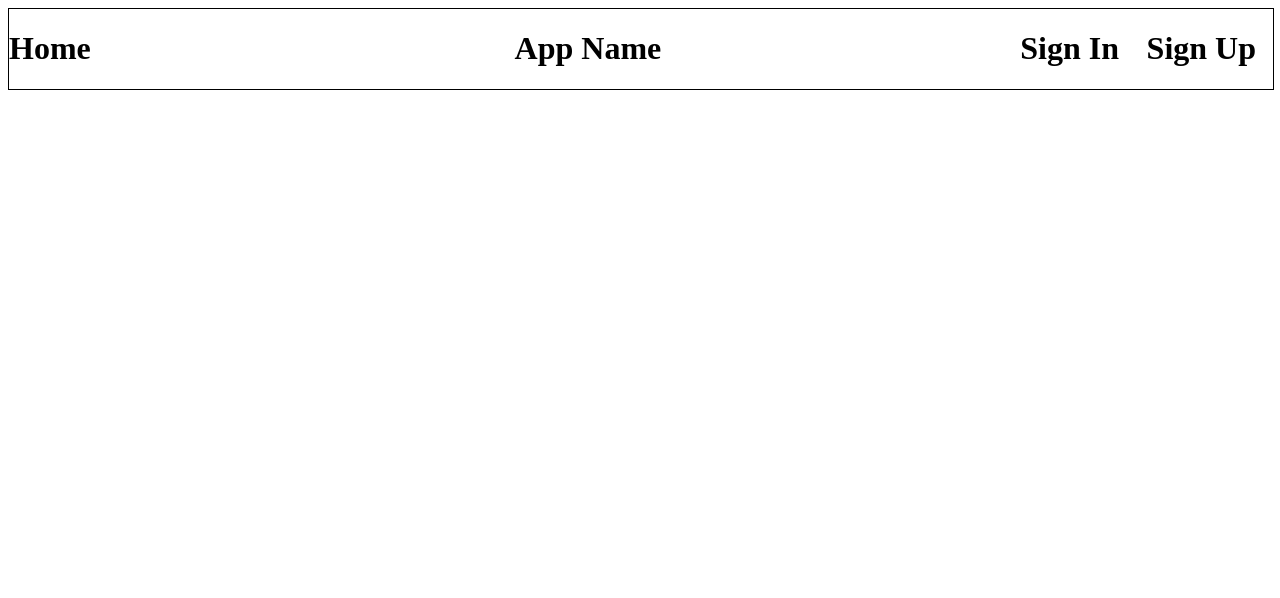
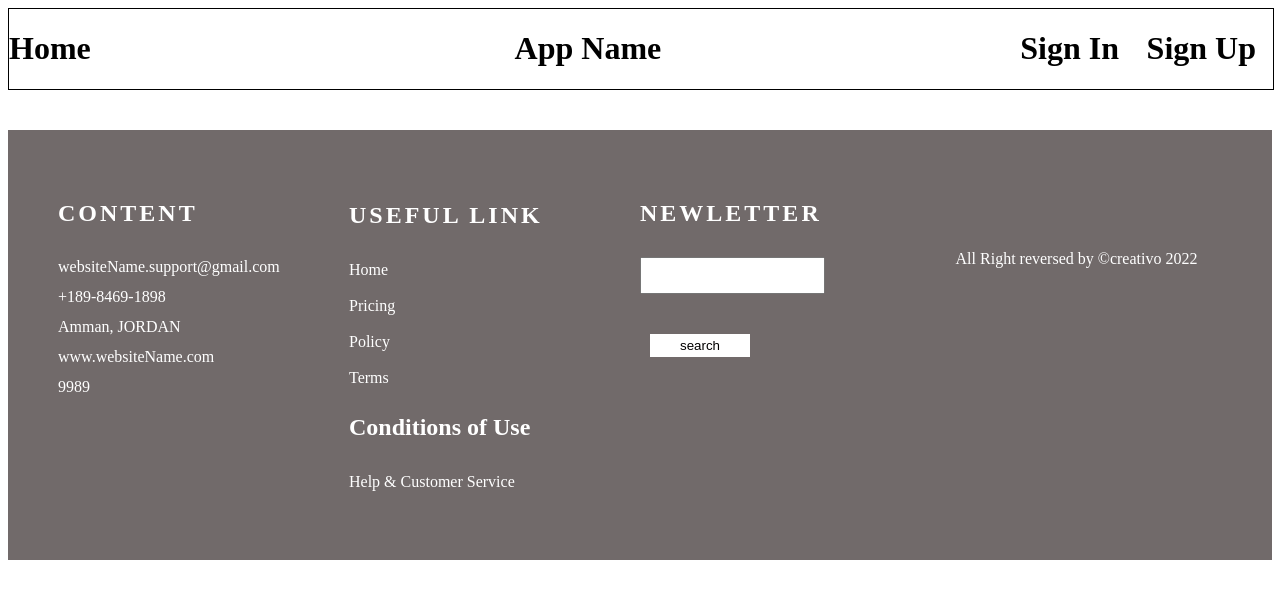
Before and after one commit to The-Unbeatables/MERAKI_Academy_Project_5, a React (Create React App) app in the folder frontend/: page /worker/profile in a window 1280 px wide. Shown: the top 598 px of the page. Built offline with nearby package versions, Linux system fonts and the light colour scheme.

Commit message:
Complete Footer Component

```diff
--- a/frontend/src/App.js
+++ b/frontend/src/App.js
@@ -4,6 +4,7 @@ import { Route, Routes } from "react-router-dom";
 import Home from "./components/Home"
 import Navbar from "./components/Navbar"
 import Register from "./components/Register"
+import Footer from "./components/Footer";
 
 function App() {
   return <div className="App">
@@ -25,7 +26,7 @@ function App() {
       <Route path="/worker/profile" element={<WorkerProfile />} />   */}
 
     </Routes>
-    {/* <Footer /> */}
+    <Footer />
   </div>;
 }
 
--- a/frontend/src/components/Footer/index.js
+++ b/frontend/src/components/Footer/index.js
@@ -0,0 +1,105 @@
+import "./style.css";
+import { Link, useNavigate } from "react-router-dom";
+
+
+const Footer = () => {
+    const history = useNavigate();
+    return (
+        <>
+        <footer className="footer">
+        <div className="div1">
+          <div className="left-area">
+            <h2 className="header_footer">Content</h2>
+            <ul className="box">
+              <li className="li_footer">websiteName.support@gmail.com</li>
+              <li className="li_footer">+189-8469-1898</li>
+              <li className="li_footer">Amman, JORDAN</li>
+              <li className="li_footer">www.websiteName.com</li>
+              <li className="li_footer">9989</li>
+            </ul>
+          </div>
+        </div>
+
+        <div className="div2-grid">
+          <ul className="reigth-area">
+            <div>
+              <li className="link-area">
+                <h2 className="header_footer">Useful Link</h2>
+                <ul className="box h-box">
+                  <li>
+                    <p className="links" onClick={() => {history("/")}}>Home</p>
+                  </li>
+                  <li className="li_footer">
+                    <p className="links" onClick={() => {history("/")}}>Pricing</p>
+                  </li>
+                  <li className="li_footer">
+                    <p className="links" onClick={() => {history("/")}}>Policy</p>
+                  </li>
+                  <li className="li_footer">
+                    <p className="links" onClick={() => {history("/")}}>Terms</p>
+                  </li>
+                </ul>
+              </li>
+            </div>
+
+            <div>
+              <li className="conditons_footer">
+                <h3 className="header_footer">Conditions of Use</h3>
+                <ul className="box">
+                  <li className="li">
+                    <p onClick={()=>{history("customerService/help")}}> Help & Customer Service </p>
+                  </li>
+                </ul>
+              </li>
+            </div>
+          </ul>
+        </div>
+        <div>
+          <h2 className="header_footer">Newletter</h2>
+          <form action="" className="form-search">
+            <div className="search-box">
+              <input type="text" name="" id=""></input>
+              <div>
+              <button className="btnn" type="submit">
+                search
+              </button>
+              </div>
+
+            </div>
+          </form>
+
+          <div className="socials">
+            <Link>
+              <i className="fa fa-facebook">
+                {/* <FaFacebookF /> */}
+              </i>
+            </Link>
+            <Link>
+              <i className="fa fa-instagram">
+                {/* <FaInstagram /> */}
+              </i>
+            </Link>
+            <Link>
+              <i className="fa fa-twitter">
+                {/* <BsTwitter /> */}
+              </i>
+            </Link>
+            <Link>
+              <i className="fa fa-youtube">
+                {/* <ImYoutube /> */}
+              </i>
+            </Link>
+          </div>
+        </div>
+        <div className="footer-buttom">
+          <h2 className="web">
+            {/* e <FcShipped size={50} /> shop */}
+          </h2>
+          <p className="reversed">All Right reversed by &copy;creativo 2022</p>
+        </div>
+      </footer>
+        </>
+    )
+};
+
+export default Footer;
--- a/frontend/src/components/Footer/style.css
+++ b/frontend/src/components/Footer/style.css
@@ -0,0 +1,121 @@
+footer {
+    display: flex;
+    flex-wrap: row wrap;
+    padding: 50px;
+    color: rgb(255, 255, 255);
+    background-color: #716a6a;
+    height: 330px;
+    margin-top: 40px;
+}
+
+.header_footer {
+    font-size:x-large;
+    font-weight: 800;
+    margin-bottom: 30px;
+}
+
+.footer > * {
+    flex: 1 100%;
+}
+
+.left-area {
+    margin-right: -7.5px;
+}
+
+.footer-buttom img {
+    width: 15%
+}
+
+h2 {
+    font-size: 17px;
+    font-weight: 800;
+    text-transform: uppercase;
+    color: rgb(255, 255, 255);
+    letter-spacing: 3px;
+}
+
+.footer ul {
+    list-style: none;
+    padding-left: 0;
+}
+
+.footer li {
+    line-height: 1.25;
+}
+
+.footer a {
+    text-decoration: none;
+}
+
+.right-area {
+    display: flex;
+    flex-wrap: row wrap;
+}
+
+.right-area > * {
+    flex: 1 50%;
+    margin-right: 1px;
+}
+
+.box a {
+    color: rgb(255, 255, 255);
+}
+
+.footer-buttom {
+    text-align: center;
+    color: rgb(146, 140, 140);
+    padding-top: 50px;
+}
+
+.left-area p {
+    padding-right: 20%;
+    color: rgb(255, 255, 255);
+}
+
+.socials {
+    margin-top: 1.5px;
+}
+
+.socials a i {
+    color: #e7f2f4;
+    padding: 10px 12px;
+    font-size: 20px;
+}
+
+.btnn {
+    border: none;
+    background-color: rgb(255, 255, 255);
+    color: #020000;
+    padding: 4px 30px;
+    margin-left: 10px;
+    margin-top: 40px;
+    margin-bottom: 40px;
+}
+
+.search-box input {
+    height: 31px;
+}
+
+.web {
+    color: #ffffff;
+}
+
+h2 {
+    margin-top: 20px;
+}
+
+.li {
+    cursor: pointer;
+}
+
+.li_footer {
+    margin-top: 10px;
+}
+
+.conditons_footer {
+    margin-top: 20px;
+}
+
+.reversed {
+    color: white;
+}
```
